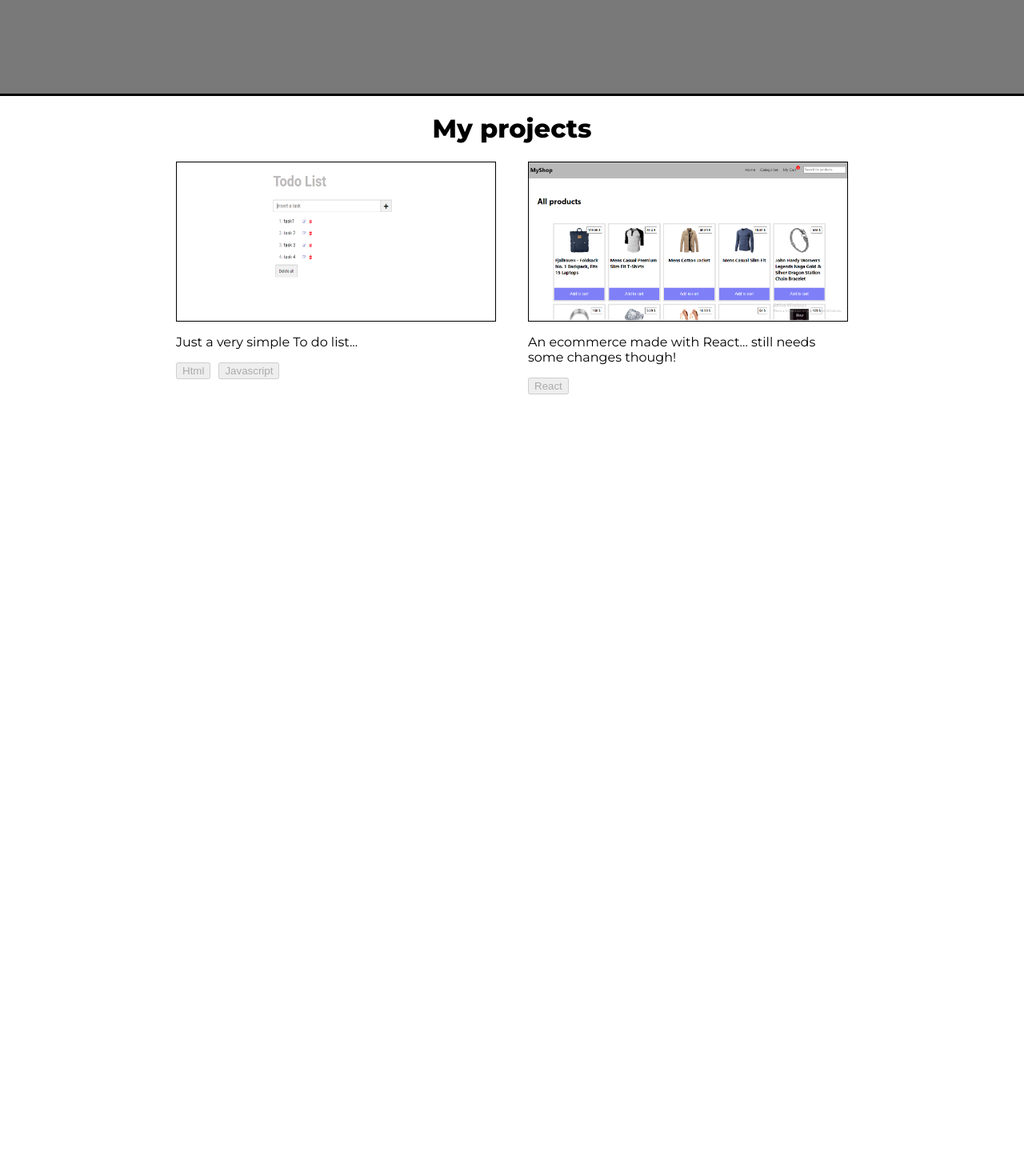
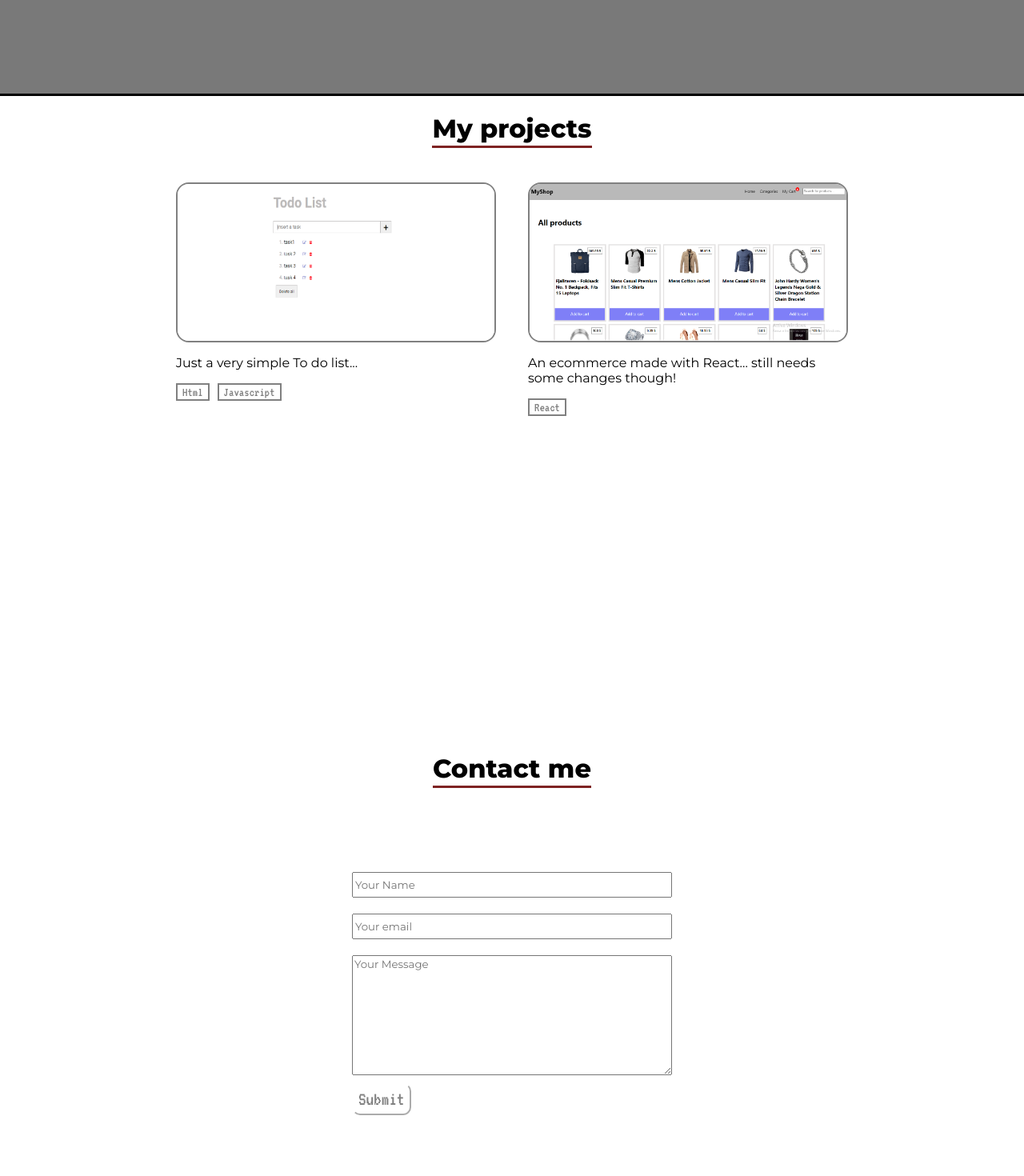
Before and after one commit to ellepigi/portfolio-nuovo, a React (Create React App) app: page / in a window 1280 px wide. Shown: the part 680-2150 px from the top of the page at 80% size. Before the commit the page ends 1621 px from the top, so only its background shows below. Built offline with nearby package versions, Linux system fonts and the light colour scheme.

Commit message:
contatti e progetti

```diff
--- a/src/App.css
+++ b/src/App.css
@@ -1,7 +1,14 @@
 @import url('https://fonts.googleapis.com/css2?family=Montserrat:ital,wght@0,200;0,300;0,400;0,500;0,600;0,800;0,900;1,200;1,300;1,400;1,500;1,600;1,700;1,900&display=swap');
 @import url('https://fonts.googleapis.com/css2?family=VT323&display=swap');
 
+:root{
+  --primary-color: #000E8B;
 
+  --font-comuter: 'VT323', sans-serif;
+  --secondary-color: #7e2323;
+    /* background-image: url("../public/background4.jpg") ; */
+
+}
 
 body{
   font-family: 'Montserrat', sans-serif;
--- a/src/App.js
+++ b/src/App.js
@@ -9,7 +9,7 @@ function App() {
     <Nav></Nav>
     <Header/>
     <Projects></Projects>
-    {/* <Contact></Contact> */}
+    <Contact></Contact>
     </div>
   );
 }
--- a/src/Contact.css
+++ b/src/Contact.css
@@ -1,29 +1,33 @@
 @import url('https://fonts.googleapis.com/css2?family=Montserrat:ital,wght@0,200;0,300;0,400;0,500;0,600;0,800;0,900;1,200;1,300;1,400;1,500;1,600;1,700;1,900&display=swap');
 @import url('https://fonts.googleapis.com/css2?family=VT323&display=swap');
+
+.contact{
+  color: black;
+}
+
+.contact h1{
+  position: relative;
+}
 
 #contact{
     height: fit-content;
     padding-bottom: 5%;
 
-
   }
 
+form .button1{
+  color: grey;
+}
 
-#title{
-    font-family: 'VT323', sans-serif;
-    /* margin-top: 0rem;
-    padding-top: 3rem;
-    margin-left: 3rem; */
-    font-size: 3rem;
 
-}
 
 .contact{
   position: relative;
 }
 
 footer{
-  background-color: var(--primary-color);
+  background-color: black;
+  border-top: 3px solid var(--secondary-color);
 
   height: 20vh;
   width: 100%;
@@ -60,6 +64,8 @@ form{
   align-items: flex-start;
   width: fit-content;
   padding: 30px;
+  gap: 10px;
+
 }
 
 
--- a/src/Contact.js
+++ b/src/Contact.js
@@ -4,18 +4,21 @@ import './Contact.css'
 
 export default function Contact  () {
   return (<div className='contact'>
+    <div className='title'>
+   <h1 ><div className='line'></div> Contact me</h1>
+
+   </div>
 <section id='contact'>
 
-   {/* <h1 id='title'> Contact me</h1> */}
    <div className='form'>
    <form>
-      <label form='name'>Name</label>
-      <input type="text"></input>
-      <label form='email'>Email</label>
-      <input type="text"></input>
-      <label form="message">Your Message</label>
-      <textarea></textarea>
-      <button type='submit'>Submit</button>
+      <label form='name'></label>
+      <input type="text" placeholder='Your Name'></input>
+      <label form='email'></label>
+      <input type="text" placeholder='Your email'></input>
+      <label form="message"> </label>
+      <textarea placeholder='Your Message'></textarea>
+      <button type='submit' className='button1'>Submit</button>
 
    </form>
   </div>
--- a/src/Header.css
+++ b/src/Header.css
@@ -2,16 +2,7 @@
 @import url('https://fonts.googleapis.com/css2?family=VT323&display=swap');
 
 
-:root{
-  --primary-color: #000E8B;
 
-  --primary-color-alpha: black;
-  --font-comuter: 'VT323', sans-serif;
-  --secondary-color: #9595e5;
-  color: white;
-    /* background-image: url("../public/background4.jpg") ; */
-
-}
 
 .background{
   height: 100vh;
@@ -41,7 +32,7 @@ header{
 
   h1 span{
     color: white;
-    animation: color1 1s step-end infinite alternate;
+    animation: color1 1s ease-in 1  forwards;
 
   }
 
@@ -76,8 +67,11 @@ header{
   /* padding-top: 40px; */
   height: 80px;
   width: auto;
+  transition: scale 0.2 ease-in-out;
 }
-
+.skills img:hover{
+  transform: scale(1.2);
+}
 
 
   /* #greeting, .title{
@@ -107,7 +101,7 @@ header{
 
   }
 
-  #github-button{
+  .button1{
     font-family: var(--font-comuter);
 
     font-size:1.5rem;
@@ -131,15 +125,16 @@ header{
 display: block;
 } */
 
+@keyframes color1{
+  100%{
+    color: var(--secondary-color);
+  }
+ }
+
+
  @media (max-width: 600px) {
   /* #github-button{
     font-size: 2rem;
   } */
 
  }
-
- @keyframes color1{
-  100%{
-    color: #552020;
-  }
- }
--- a/src/Header.js
+++ b/src/Header.js
@@ -13,7 +13,7 @@ export default function Header  () {
     <h2>I'm a "semi" self-taught Junior Frontend Developer. If you're interested, check out my skills and my code!</h2>
    </div>
    <div className='skills'>
-    <button type='button' id="github-button">Github Profile</button>
+    <button type='button' className='button1'>Github Profile</button>
     <h1 className='title'> My Skills!</h1>
     <div className='logos'>
       <img src='/skills/html.png' alt='#'></img>
--- a/src/Nav.css
+++ b/src/Nav.css
@@ -4,12 +4,15 @@
 #logo{
     /* font-family: 'VT323'; */
     font-weight: 400;
-    border-right: 3px solid black;
-    animation-iteration-count: infinite;
-    /* animation: cursor .4s step-end infinite alternate; */
     margin: 0;
     padding: 0;
+    color: white;
+    transition: 0.5s ease-in-out;
 
+  }
+
+  #logo:hover{
+    color: var(--secondary-color);
   }
 
   /* .logo-container{
@@ -37,6 +40,10 @@
 
   }
 
+  a{
+    text-decoration: none;
+    color: inherit;
+  }
 
   ul{
     display: flex;
@@ -44,6 +51,30 @@
     gap: 20px;
     color: white;
   }
+  ul li{
+    position: relative;
+  }
+
+  nav a:hover{
+    color: var(--secondary-color);
+    transition: all 0.1s ease-in-out;
+}
+
+nav a::after{
+  content: '';
+  position: absolute;
+  left: 0;
+  bottom: -3px;
+  background-color: var(--secondary-color);
+  width: 0%;
+  height: 3px;
+  transition: all 0.3s ease-in-out;
+}
+
+a:hover::after{
+  width: 100%;
+}
+
 
   li:hover{
     cursor:pointer;
--- a/src/Nav.js
+++ b/src/Nav.js
@@ -8,10 +8,10 @@ export default function Nav  () {
         <h2 id='logo'>Ludovico Pio Gnerre</h2>
         </div>
         <ul>
-          <li>About</li>
-          <li>My Projects</li>
+        <li><a href='#about'>About</a></li>
+        <li>< a href='#projects'>My Projects</a></li>
 
-          <li>Contact me</li>
+        <li>< a href='#contact'>Contact me</a></li>
 
         </ul>
        </nav>
--- a/src/Projects.css
+++ b/src/Projects.css
@@ -2,7 +2,6 @@
 @import url('https://fonts.googleapis.com/css2?family=VT323&display=swap');
 
 main{
-    /* min-height: 100vh; */
     height: fit-content;
     min-height: 100vh;
     padding-bottom: 5%;
@@ -17,8 +16,29 @@ main{
 
   main h1{
     color: black;
-    text-align: center;
+    margin-bottom: 0;
+    display: inline;
     position: relative;
+  }
+
+  .title{
+    display: flex;
+    flex-direction: column;
+    justify-content: center;
+    align-items: center;
+    margin-bottom: 3rem;
+
+  }
+
+  .line{
+
+    height: 3px;
+    width: 100%;
+    background-color: black;
+    position: absolute;
+    bottom: -5px;
+    animation: color2 3s ease-in-out 1 forwards;
+
   }
 
 
@@ -26,9 +46,7 @@ main{
 
 #title{
     font-family: 'VT323', sans-serif;
-    /* margin-top: 0rem;
-    padding-top: 3rem;
-    margin-left: 3rem; */
+
     font-size: 3rem;
     width: 100%;
     animation: typing 5s steps(24), step-end infinite alternate ;
@@ -47,9 +65,11 @@ main{
 .projects{
     display: flex;
     flex-wrap: wrap;
+    justify-content: center;
     /* align-items: center; */
     gap: 40px;
     margin-left: 20px;
+    animation: appear 1s ease-in 1 forwards;
 
 }
 
@@ -62,26 +82,47 @@ main{
 
 }
 
-/* .cards:nth-child(even){
 
-    display: flex;
-    flex-direction: column-reverse;
-
-} */
 
 .card{
     width: 400px;
     height: 200px;
     border: 1px solid black;
+    overflow: hidden;
+    border: solid 2px grey;
+    border-radius: 1rem;
+    transition: 0.2s ease-in-out;
+
 }
+
+.card:hover{
+    box-shadow: 5px 5px 15px -4px rgba(0,0,0,0.71);}
+
 .card img{
     height: 100%;
     width: 100%;
+    transition: 0.2s ease-in;
 }
+
+.card img:hover{
+    transform: scale(1.1);
+}
+
 
 .buttons{
     display: flex;
     gap: 10px;
+
+
+}
+
+.buttons button{
+    font-family: var(--font-comuter);
+    background-color: transparent;
+    font-size: 1rem;
+    color: grey;
+    border-color: grey;
+    border: 2px solid grey;
 }
 
 @media (max-width: 1300px){
@@ -90,12 +131,20 @@ main{
             margin-left: 0px;
 
     }
-    /* .cards:nth-child(even){
 
-    display: flex;
-    flex-direction: column;
-
-} */
+}
+@keyframes color2{
+    100%{
+      background-color: var(--secondary-color);
+    }
+   }
+@keyframes appear{
+    0%{
+        opacity: 0;
+    }
+    100%{
+        opacity: 1;
+    }
 }
 
 
--- a/src/Projects.js
+++ b/src/Projects.js
@@ -5,9 +5,11 @@ import './App.css'
 
 export default function Projects  () {
   return (
-<main id='main'>
-   <h1 ><span className='line'></span> My projects</h1>
+<main id='projects'>
+  <div className='title'>
+   <h1 ><div className='line'></div> My projects</h1>
 
+   </div>
    <div className='projects'>
     <div className="cards">
       <div className='card'><img src="/projects/todo.png" alt="#"/></div>
```
